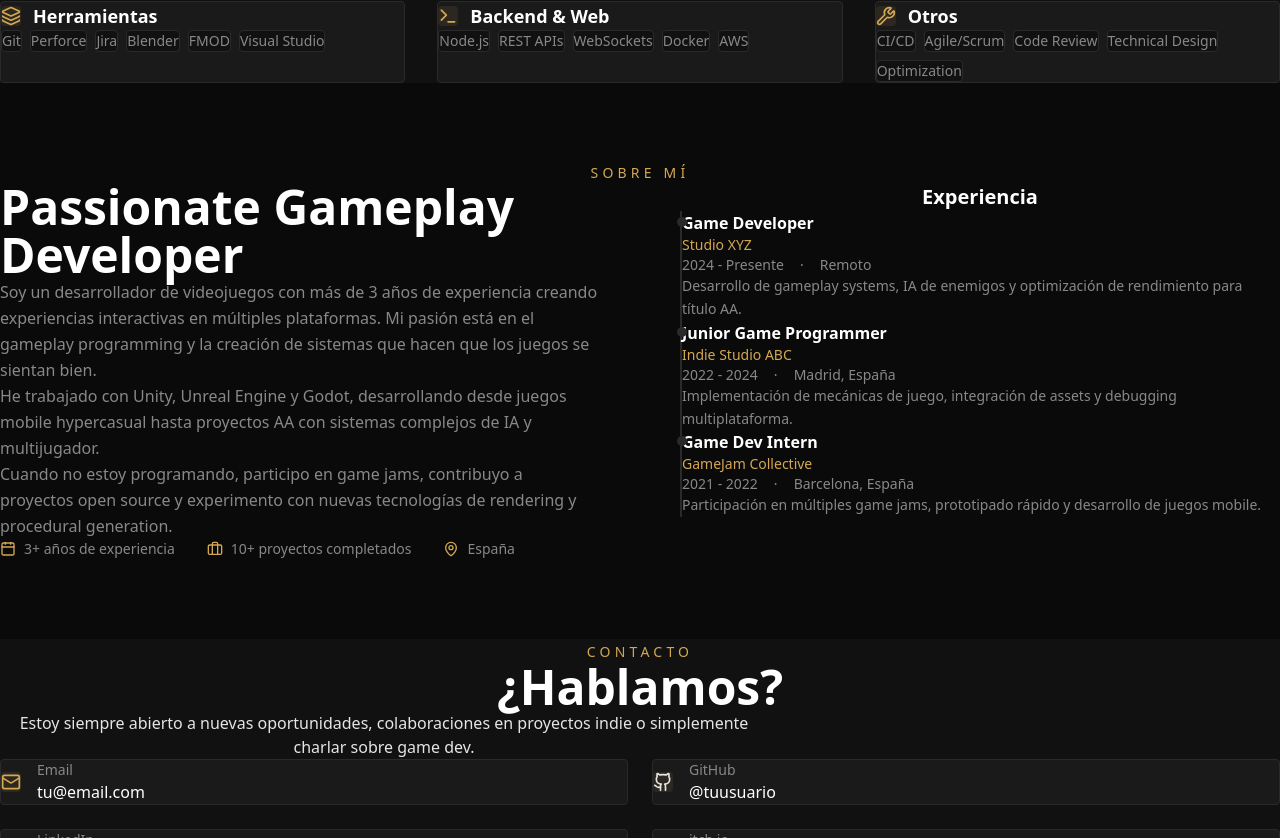
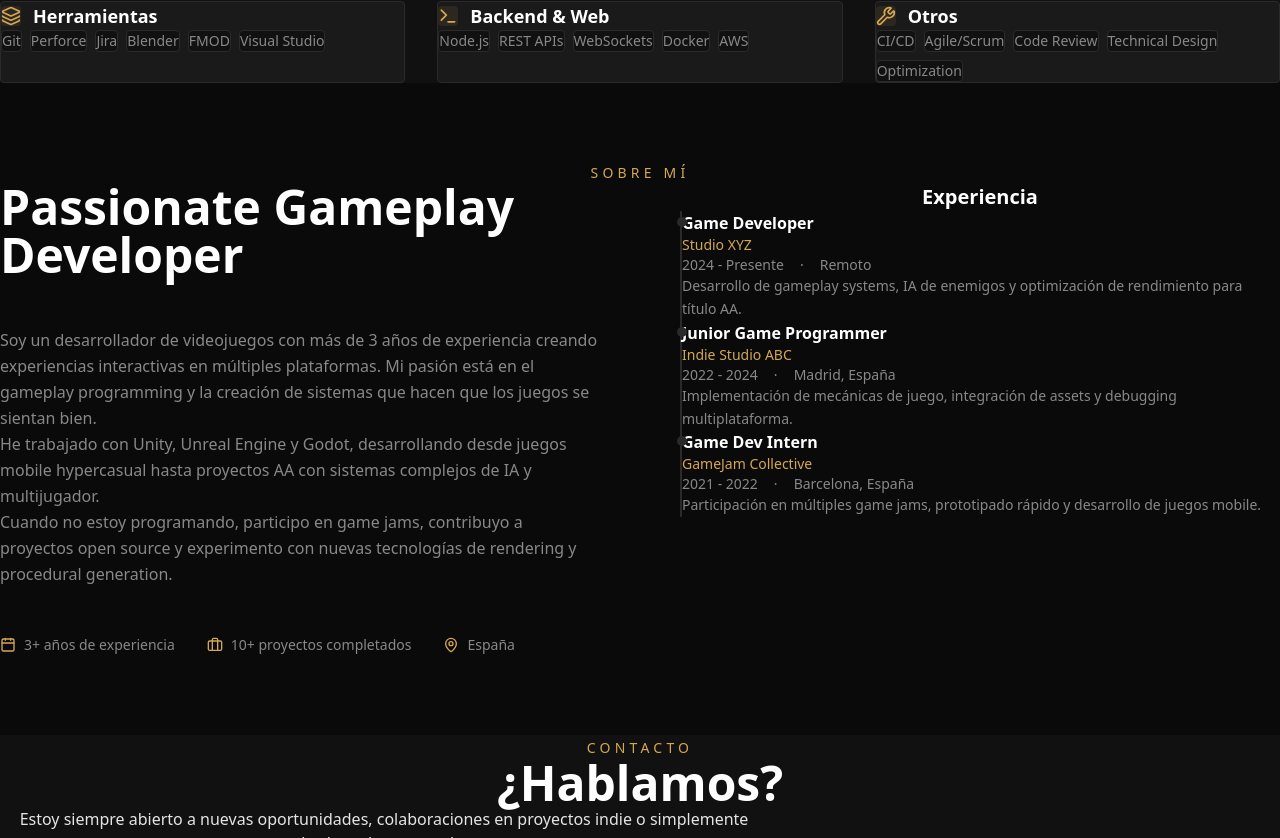
Before and after one commit to danosukoy/PaginaPorfolio, a React (Vite) app: page / in a window 1280 px wide. Shown: the part 1962-2800 px from the top of the page. Built offline with nearby package versions, Linux system fonts and the light colour scheme.

Commit message:
Update About.tsx

```diff
--- a/src/components/About.tsx
+++ b/src/components/About.tsx
@@ -41,16 +41,16 @@ export default function About() {
           <div
             id="about-bio"
             data-animate
-            className={`transition-all duration-700 ${
+            className={`flex flex-col gap-12 transition-all duration-700 ${
               visibleSections.has("about-bio")
                 ? "opacity-100 translate-y-0"
                 : "opacity-0 translate-y-8"
             }`}
           >
-            <h2 className="text-4xl md:text-5xl font-bold text-white mt-4 mb-36">
+            <h2 className="text-4xl md:text-5xl font-bold text-white">
               Passionate Gameplay Developer
             </h2>
-            <div className="space-y-10 text-text-muted leading-relaxed">
+            <div className="space-y-6 text-text-muted leading-relaxed">
               <p>
                 Soy un desarrollador de videojuegos con más de 3 años de
                 experiencia creando experiencias interactivas en múltiples
@@ -69,7 +69,7 @@ export default function About() {
               </p>
             </div>
 
-            <div className="flex flex-wrap gap-8 mt-10">
+            <div className="flex flex-wrap gap-8">
               <div className="flex items-center gap-2 text-text-muted">
                 <Calendar size={16} className="text-gold" />
                 <span className="text-sm">3+ años de experiencia</span>
```
